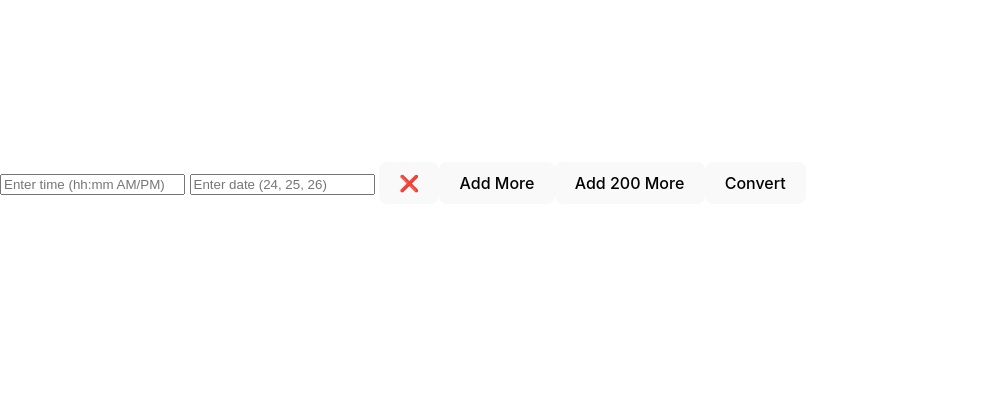
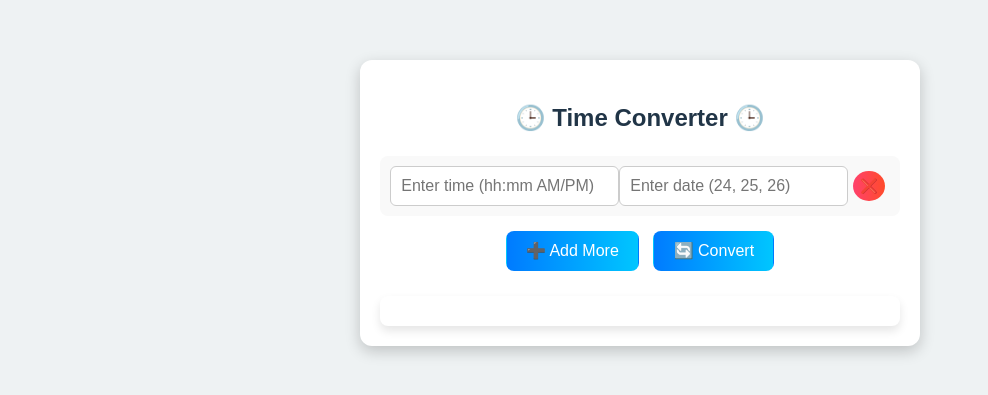
Before and after one commit to JG-pi/Methods-Cheating-Tool, a website built with Vite: page index.html in a window 1280 px wide. Shown: the part 217-612 px from the top of the page, without its empty margins (0-988 px from the left). Built offline with nearby package versions, Linux system fonts and the light colour scheme.

Commit message:
V3.0 Methods Assignment Cheating Tool

```diff
--- a/index.html
+++ b/index.html
@@ -4,17 +4,95 @@
     <meta charset="UTF-8">
     <meta name="viewport" content="width=device-width, initial-scale=1.0">
     <title>Time Converter</title>
+    <style>
+        body {
+            font-family: "Poppins", sans-serif;
+            background-color: #eef2f3;
+            margin: 0;
+            padding: 20px;
+            text-align: center;
+        }
+
+        #container {
+            background: white;
+            padding: 20px;
+            border-radius: 12px;
+            box-shadow: 0 5px 15px rgba(0, 0, 0, 0.2);
+            max-width: 650px;
+            margin: auto;
+        }
+
+        .inputRow {
+            display: flex;
+            justify-content: space-between;
+            align-items: center;
+            margin-bottom: 10px;
+            padding: 10px;
+            background: #f9f9f9;
+            border-radius: 8px;
+        }
+
+        input {
+            padding: 10px;
+            font-size: 16px;
+            border: 1px solid #ccc;
+            border-radius: 6px;
+            width: 45%;
+        }
+
+        button {
+            padding: 10px 15px;
+            font-size: 16px;
+            background: linear-gradient(to right, #007bff, #00c6ff);
+            color: white;
+            border: none;
+            border-radius: 6px;
+            cursor: pointer;
+            transition: all 0.3s;
+            margin: 5px;
+        }
+
+        button:hover {
+            background: linear-gradient(to right, #0056b3, #0086ff);
+            transform: scale(1.05);
+        }
+
+        #output {
+            margin-top: 20px;
+            padding: 15px;
+            background: white;
+            border-radius: 8px;
+            box-shadow: 0 5px 10px rgba(0, 0, 0, 0.1);
+            text-align: left;
+            white-space: pre;
+            font-size: 18px;
+            font-weight: bold;
+        }
+
+        .remove-btn {
+            background: linear-gradient(to right, #ff416c, #ff4b2b);
+            border: none;
+            color: white;
+            padding: 7px;
+            cursor: pointer;
+            font-size: 14px;
+            border-radius: 50%;
+            transition: all 0.3s;
+        }
+        .remove-btn:hover {
+            background: linear-gradient(to right, #d6003f, #d90000);
+            transform: scale(1.1);
+        }
+    </style>
     <script>
         function convertTime(input, date = 24) {
-            let [time, period] = input.split(' ');
-            let [hours, minutes] = time.split(':').map(num => parseInt(num, 10));
+            let match = input.match(/(\d{1,2}):(\d{1,2})\s?(AM|PM)/i);
+            if (!match) return null;
 
-            // Ensure hours and minutes are properly parsed
-            if (isNaN(hours) || isNaN(minutes)) {
-                return null;
-            }
+            let hours = parseInt(match[1], 10);
+            let minutes = parseInt(match[2], 10);
+            let period = match[3].toUpperCase();
 
-            // Convert to 24-hour format
             if (period === "PM" && hours !== 12) {
                 hours += 12;
             } else if (period === "AM" && hours === 12) {
@@ -40,50 +118,36 @@
             let output = document.getElementById("output");
             output.innerHTML = "";
 
+            let results = [];
             timeInputs.forEach((timeInput, index) => {
                 let timeValue = timeInput.value;
                 let dateValue = parseInt(dateInputs[index].value) || 24;
                 let result = convertTime(timeValue, dateValue);
                 if (result !== null) {
-                    output.innerHTML += `<p>Converted Value: ${result.toFixed(3)}</p>`;
+                    results.push(result.toFixed(3));
                 }
             });
-        }
 
-        function addInputFields(count = 1) {
-            let container = document.getElementById("inputContainer");
-            for (let i = 0; i < count; i++) {
-                let div = document.createElement("div");
-                div.classList.add("inputRow");
-                div.innerHTML = `
-                    <input type="text" class="timeInput" placeholder="Enter time (hh:mm AM/PM)" onpaste="splitPastedData(event)">
-                    <input type="number" class="dateInput" placeholder="Enter date (24, 25, 26)">
-                    <button onclick="removeInputField(this)">❌</button>
-                `;
-                container.appendChild(div);
-            }
+            output.innerHTML = results.join('\r\n');
         }
 
         function splitPastedData(event) {
             event.preventDefault();
             let paste = (event.clipboardData || window.clipboardData).getData("text");
-            let values = paste.split(/\s+/).filter(value => value.trim() !== ""); // Splitting by spaces or newlines and removing empty values
+            let values = paste.match(/(\d{1,2}:\d{2}\s?(AM|PM))/gi);
             let container = document.getElementById("inputContainer");
 
-            for (let i = 0; i < values.length; i++) {
-                let value = values[i].trim();
-                if (!value.match(/AM|PM/i)) {
-                    value += " AM"; // Append AM if missing
-                }
+            if (!values) return;
+            values.forEach(value => {
                 let div = document.createElement("div");
                 div.classList.add("inputRow");
                 div.innerHTML = `
                     <input type="text" class="timeInput" value="${value}" placeholder="Enter time (hh:mm AM/PM)">
                     <input type="number" class="dateInput" placeholder="Enter date (24, 25, 26)">
-                    <button onclick="removeInputField(this)">❌</button>
+                    <button class="remove-btn" onclick="removeInputField(this)">❌</button>
                 `;
                 container.appendChild(div);
-            }
+            });
         }
 
         function removeInputField(button) {
@@ -92,16 +156,18 @@
     </script>
 </head>
 <body>
-    <div id="inputContainer">
-        <div class="inputRow">
-            <input type="text" class="timeInput" placeholder="Enter time (hh:mm AM/PM)" onpaste="splitPastedData(event)">
-            <input type="number" class="dateInput" placeholder="Enter date (24, 25, 26)">
-            <button onclick="removeInputField(this)">❌</button>
+    <div id="container">
+        <h2>🕒 Time Converter 🕒</h2>
+        <div id="inputContainer">
+            <div class="inputRow">
+                <input type="text" class="timeInput" placeholder="Enter time (hh:mm AM/PM)" onpaste="splitPastedData(event)">
+                <input type="number" class="dateInput" placeholder="Enter date (24, 25, 26)">
+                <button class="remove-btn" onclick="removeInputField(this)">❌</button>
+            </div>
         </div>
+        <button onclick="addInputFields()">➕ Add More</button>
+        <button onclick="handleInput()">🔄 Convert</button>
+        <div id="output"></div>
     </div>
-    <button onclick="addInputFields()">Add More</button>
-    <button onclick="addInputFields(200)">Add 200 More</button>
-    <button onclick="handleInput()">Convert</button>
-    <div id="output"></div>
 </body>
 </html>
```
